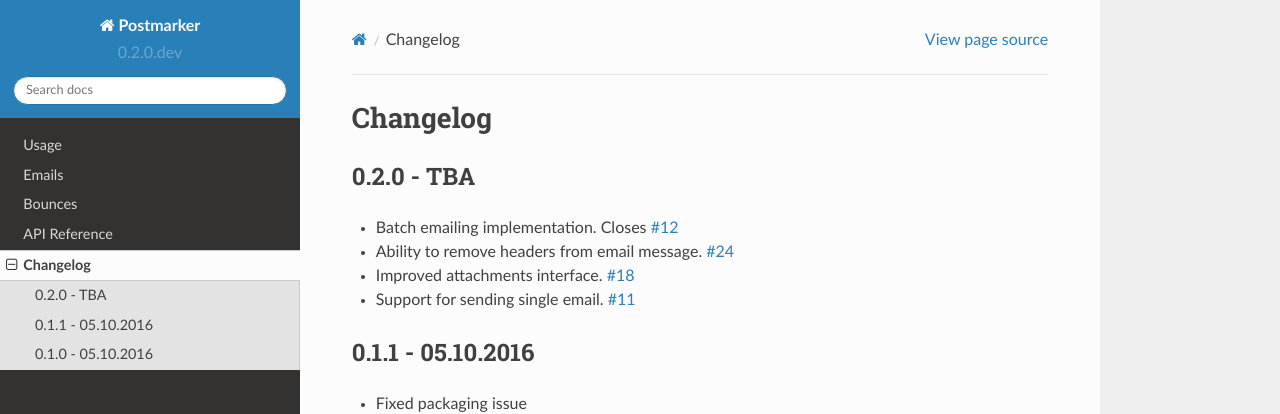
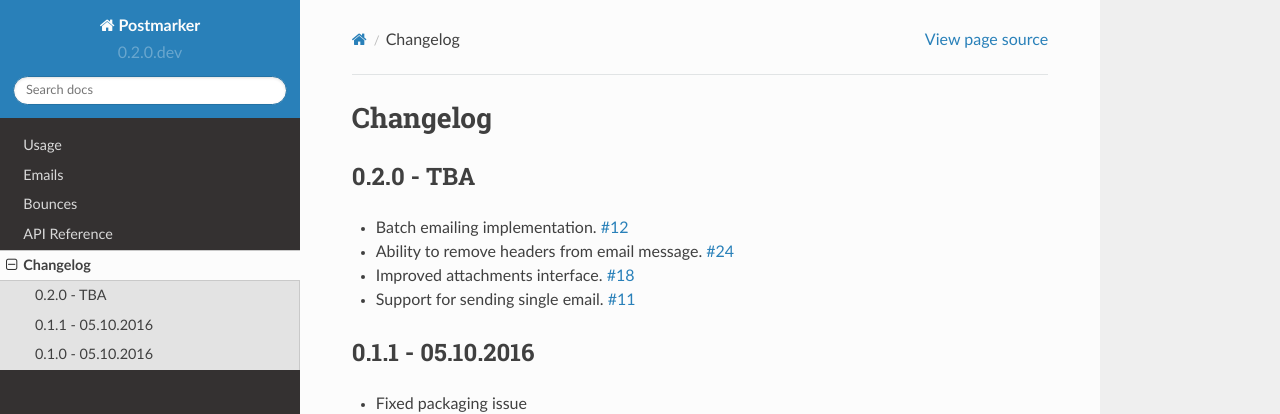
Before and after one commit to Stranger6667/postmarker, a Sphinx documentation site: the page built from docs/changelog.rst, in a window 1280 px wide. Shown: the top 414 px of the page. Built offline with Sphinx 7.4.7 and the Read the Docs theme 2.0.0, drawn with Linux system fonts in a browser that asks for light colours.

Commit message:
Fix typo

```diff
--- a/docs/changelog.rst
+++ b/docs/changelog.rst
@@ -6,7 +6,7 @@
 0.2.0 - TBA
 -----------
 
-- Batch emailing implementation. Closes `#12`_
+- Batch emailing implementation. `#12`_
 - Ability to remove headers from email message. `#24`_
 - Improved attachments interface. `#18`_
 - Support for sending single email. `#11`_
```
